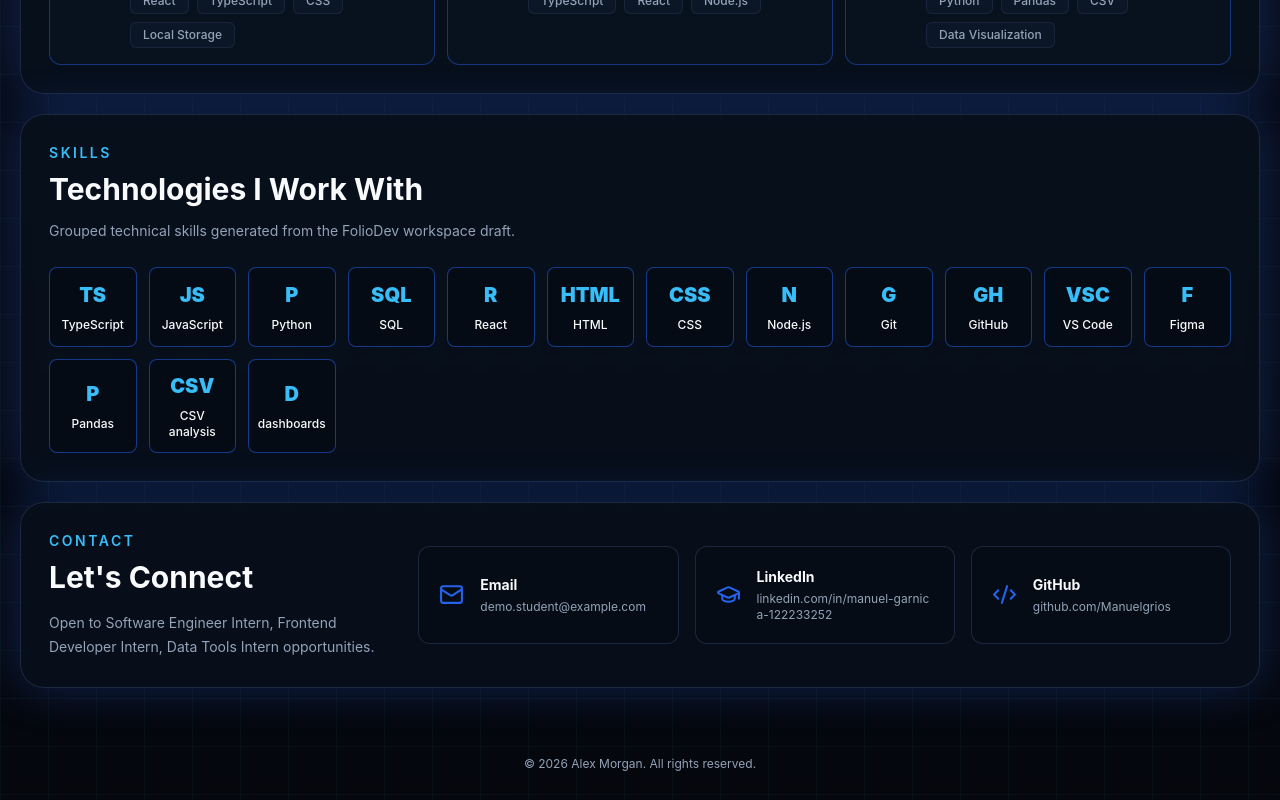
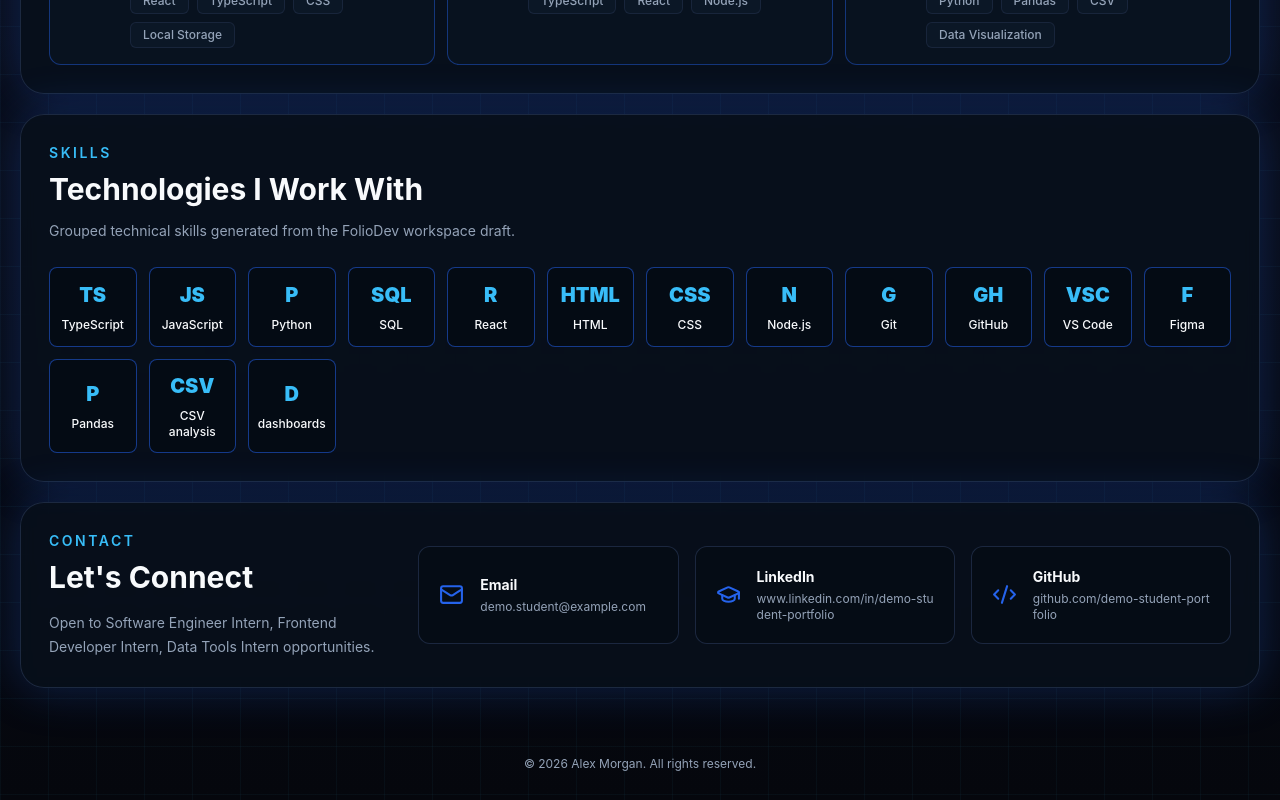
Before and after one commit to Manuelgrios/foliodev-pilot-006-portfolio, a React (Vite) app: page / in a window 1280 px wide. Shown: the part 1606-2406 px from the top of the page. Built offline with nearby package versions, Linux system fonts and the light colour scheme.

Commit message:
Auto-promote FolioDev generated portfolio data to live preview

```diff
--- a/src/data/socialLinks.ts
+++ b/src/data/socialLinks.ts
@@ -1,5 +1,3 @@
-import { profile } from "./profile";
-
 export type SocialLink = {
   key: "email" | "linkedin" | "github" | "leetcode" | "portfolio";
   label: string;
@@ -11,26 +9,26 @@
 
 export const socialLinks: SocialLink[] = [
   {
-    key: "email",
-    label: "Email",
-    value: profile.email,
-    href: `mailto:${profile.email}`,
-    iconKey: "mail",
+    "key": "email",
+    "label": "Email",
+    "value": "demo.student@example.com",
+    "href": "mailto:demo.student@example.com",
+    "iconKey": "mail"
   },
   {
-    key: "linkedin",
-    label: "LinkedIn",
-    value: "linkedin.com/in/manuel-garnica-122233252",
-    href: "https://www.linkedin.com/in/manuel-garnica-122233252/",
-    iconKey: "linkedin",
-    external: true,
+    "key": "linkedin",
+    "label": "LinkedIn",
+    "value": "www.linkedin.com/in/demo-student-portfolio",
+    "href": "https://www.linkedin.com/in/demo-student-portfolio",
+    "iconKey": "linkedin",
+    "external": true
   },
   {
-    key: "github",
-    label: "GitHub",
-    value: "github.com/Manuelgrios",
-    href: "https://github.com/Manuelgrios",
-    iconKey: "github",
-    external: true,
-  },
+    "key": "github",
+    "label": "GitHub",
+    "value": "github.com/demo-student-portfolio",
+    "href": "https://github.com/demo-student-portfolio",
+    "iconKey": "github",
+    "external": true
+  }
 ];
```
